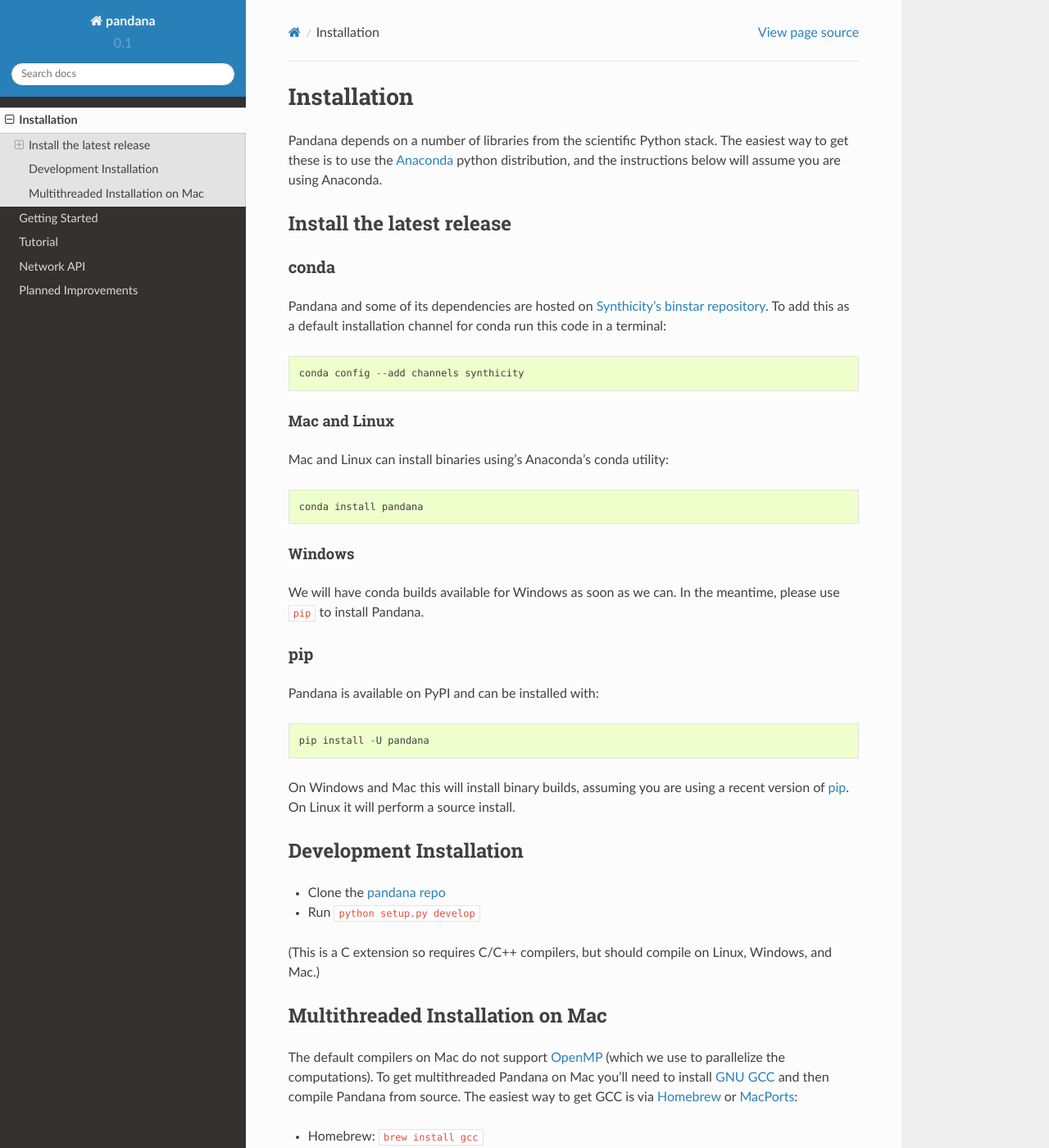
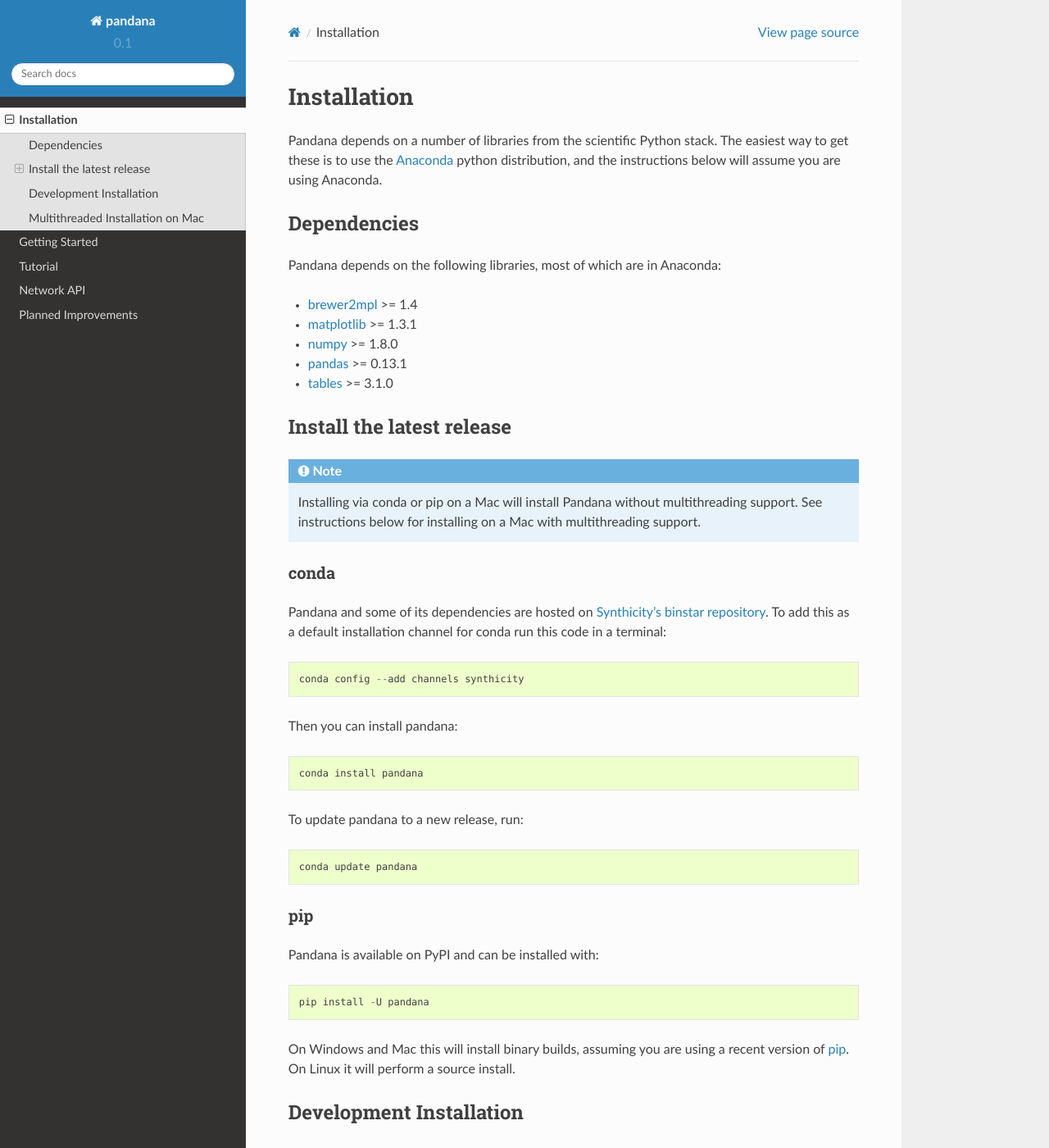
Before and after one commit to UDST/pandana, a Sphinx documentation site: the page built from docs/installation.rst, in a window 1280 px wide and 1400 px high. Shown: the whole window at 82% size. Built offline with Sphinx 7.4.7 and the Read the Docs theme 2.0.0, drawn with Linux system fonts in a browser that asks for light colours.

```diff
--- a/docs/installation.rst
+++ b/docs/installation.rst
@@ -5,8 +5,25 @@
 The easiest way to get these is to use the `Anaconda`_ python distribution,
 and the instructions below will assume you are using Anaconda.
 
+Dependencies
+------------
+
+Pandana depends on the following libraries, most of which are in Anaconda:
+
+* `brewer2mpl`_ >= 1.4
+* `matplotlib`_ >= 1.3.1
+* `numpy`_ >= 1.8.0
+* `pandas`_ >= 0.13.1
+* `tables`_ >= 3.1.0
+
 Install the latest release
 --------------------------
+
+.. note::
+   Installing via conda or pip on a Mac will install Pandana without
+   multithreading support.
+   See instructions below for installing on a Mac with multithreading
+   support.
 
 conda
 ~~~~~
@@ -18,18 +35,13 @@
 
     conda config --add channels synthicity
 
-Mac and Linux
-^^^^^^^^^^^^^
-
-Mac and Linux can install binaries using's Anaconda's conda utility::
+Then you can install pandana::
 
     conda install pandana
 
-Windows
-^^^^^^^
+To update pandana to a new release, run::
 
-We will have conda builds available for Windows as soon as we can.
-In the meantime, please use ``pip`` to install Pandana.
+    conda update pandana
 
 pip
 ~~~
@@ -95,3 +107,8 @@
 .. _GNU GCC: https://gcc.gnu.org/
 .. _Homebrew: http://brew.sh/
 .. _MacPorts: https://www.macports.org/
+.. _brewer2mpl: https://github.com/jiffyclub/brewer2mpl/wiki
+.. _matplotlib: http://matplotlib.org/
+.. _numpy: http://www.numpy.org/
+.. _pandas: http://pandas.pydata.org/
+.. _tables: http://www.pytables.org/
```
